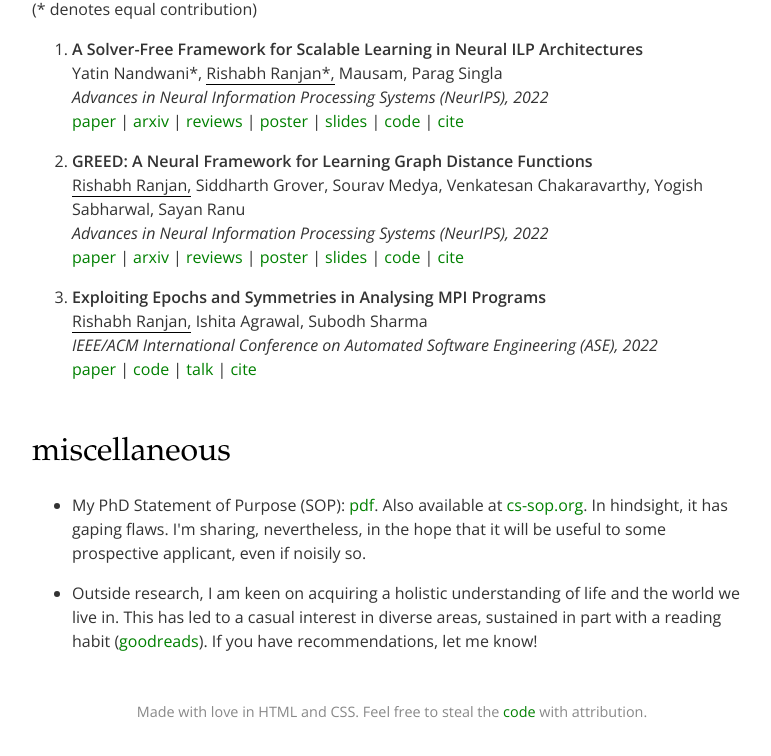
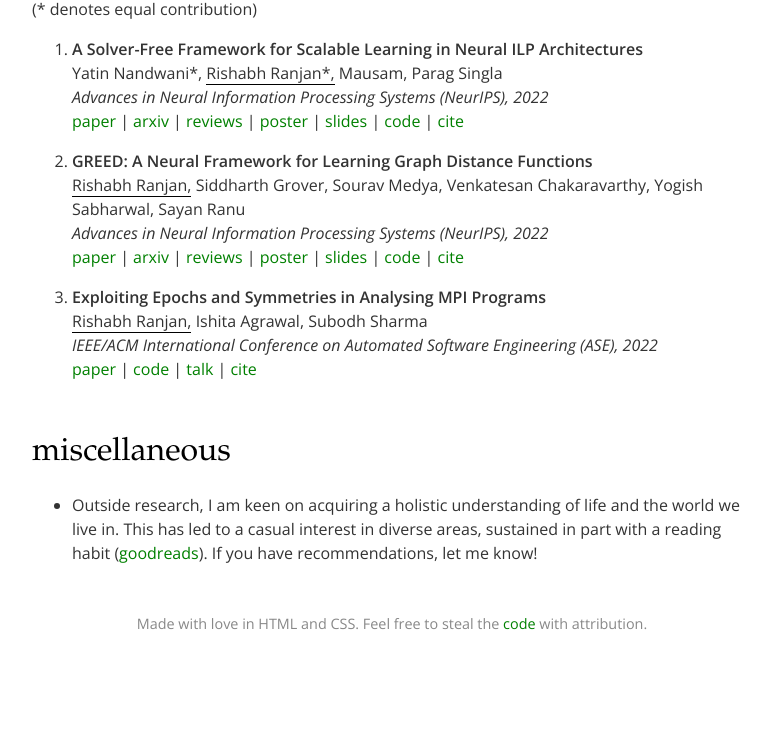
Before and after one commit to keyush06/keyush06.github.io, a plain HTML site: page index.html in a window 1280 px wide. Shown: the part 563-1319 px from the top of the page, without its empty margins (248-1019 px from the left). After the commit the page ends 1261 px from the top, so only its background shows below. Drawn offline with nearby package versions, Linux system fonts and the light colour scheme.

Commit message:
remove mention of sop

```diff
--- a/index.html
+++ b/index.html
@@ -93,9 +93,9 @@
 
 	<ul>
 
-	<li>
-		My PhD Statement of Purpose (SOP): <a href="assets/phd_sop.pdf">pdf</a>. Also available at <a href="https://cs-sop.org">cs-sop.org</a>. In hindsight, it has gaping flaws. I'm sharing, nevertheless, in the hope that it will be useful to some prospective applicant, even if noisily so.
-	</li>
+	<!-- <li> -->
+	<!-- 	My PhD Statement of Purpose (SOP): <a href="assets/phd_sop.pdf">pdf</a>. Also available at <a href="https://cs-sop.org">cs-sop.org</a>. In hindsight, it has gaping flaws. I'm sharing, nevertheless, in the hope that it will be useful to some prospective applicant, even if noisily so. -->
+	<!-- </li> -->
 
 	<li>
 		Outside research, I am keen on acquiring a holistic understanding of life and the world we live in. This has led to a casual interest in diverse areas, sustained in part with a reading habit (<a href="https://www.goodreads.com/user/show/164099242-rishabh-ranjan">goodreads</a>). If you have recommendations, let me know!
```
